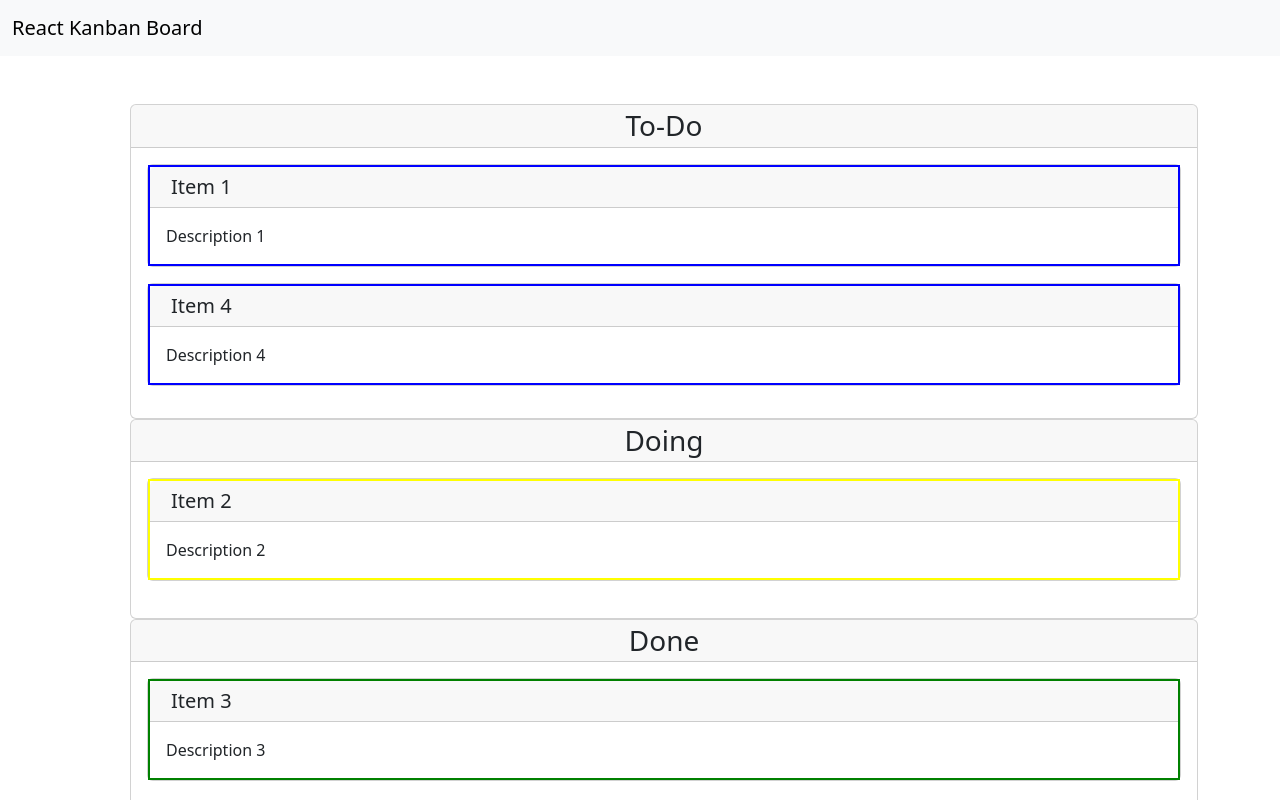
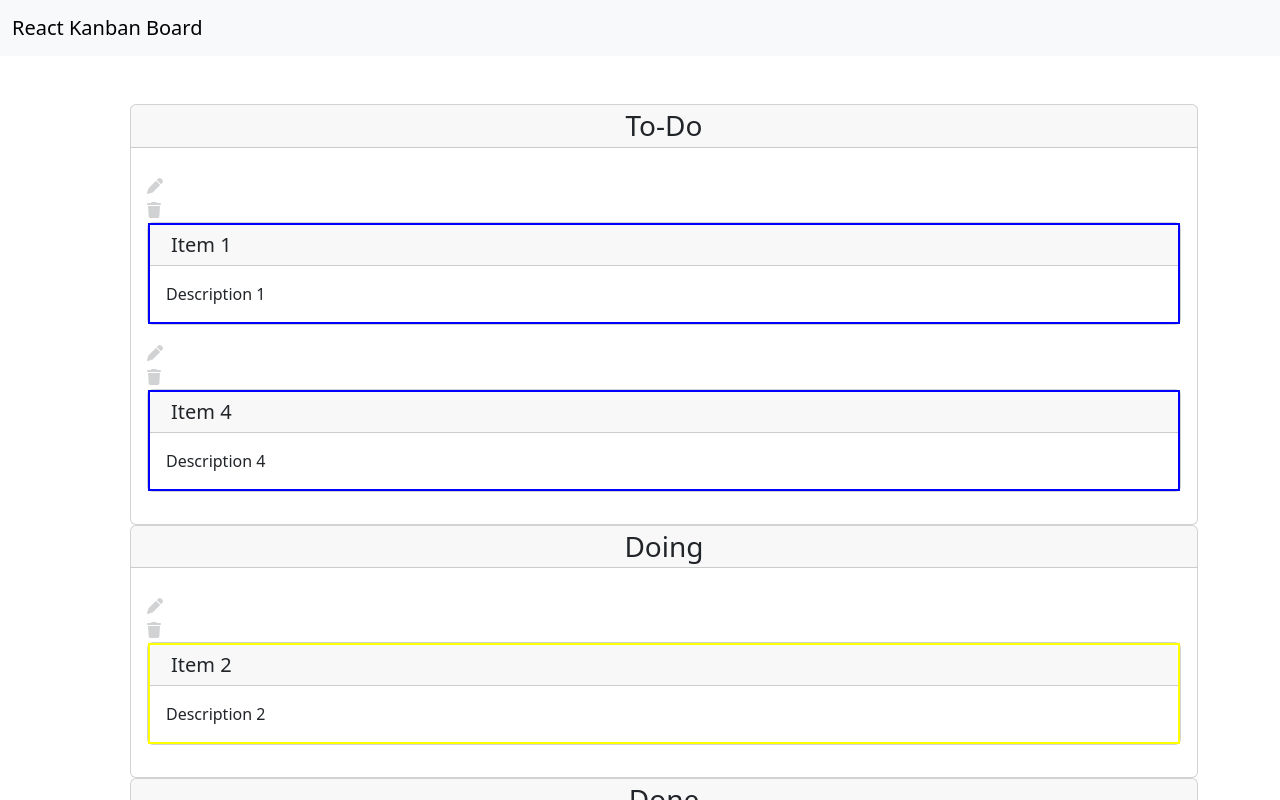
Before and after one commit to Chinmay019/React-Kanban-Board, a React (Vite) app: page / in a window 1280 px wide. Shown: the top 800 px of the page. Built offline with nearby package versions, Linux system fonts and the light colour scheme.

Commit message:
added context and reducer, passing item list as props state

```diff
--- a/src/App.tsx
+++ b/src/App.tsx
@@ -1,14 +1,17 @@
 import './App.css';
 import Board from './components/board/Board';
 import Navbar from './components/navbar/Navbar';
+// import { TasksProvider } from './context/TasksContext';
 
 function App () {
   return (
     <>
+      {/* <TasksProvider> */ }
       <Navbar />
       <div className='container'>
         <Board />
       </div>
+      {/* </TasksProvider> */ }
     </>
   )
 }
--- a/src/components/board/Board.tsx
+++ b/src/components/board/Board.tsx
@@ -1,7 +1,38 @@
+import React, { useState } from "react";
 import { List } from "../list/List";
-import "./Board.css"
+import {ItemProps} from "../../models/Types";
+import "./Board.css";
 
 export default function Board () {
+    const initial : Array<ItemProps> = [
+        {
+          id: "1",
+          title: "Item 1",
+          description: "Description 1",
+          category: "1",
+        },
+        {
+          id: "2",
+          title: "Item 2",
+          description: "Description 2",
+          category: "2",
+        },
+        {
+          id: "3",
+          title: "Item 3",
+          description: "Description 3",
+          category: "3",
+        },
+        {
+          id: "4",
+          title: "Item 4",
+          description: "Description 4",
+          category: "1",
+        },
+      ];
+
+    const [ItemList,setItemList] = useState(initial);
+
     return (
         <>
             {/* <div className="main-board">
@@ -18,13 +49,13 @@ export default function Board () {
                 </div> */}
             <div className="container m-4 grid gap-2 sm:grid-cols-3 box-border">
                 <div className="min-h-[100px] rounded-lg min-w-[150px]">
-                    <List title="To-Do" category="1" />
+                    <List title="To-Do" category="1" items={ItemList} setItemList={setItemList}/>
                 </div>
                 <div className="min-h-[100px] rounded-lg min-w-[150px]">
-                    <List title="Doing" category="2" />
+                    <List title="Doing" category="2" items={ItemList} setItemList={setItemList}/>
                 </div>
                 <div className="min-h-[100px] rounded-lg min-w-[150px]">
-                    <List title="Done" category="3" />
+                    <List title="Done" category="3" items={ItemList} setItemList={setItemList}/>
                 </div>
             </div>
         </>
--- a/src/components/item/Item.css
+++ b/src/components/item/Item.css
@@ -4,6 +4,7 @@
 }
 
 .task {
+    width: 100%;
     position: relative;
     cursor: pointer;
 }
@@ -19,3 +20,24 @@
 .done {
     border: 2px solid green;
 }
+
+.action-items {
+    margin-top: 10px;
+    margin-right: 10px;
+}
+
+.edit-action {
+    opacity: 0.2;
+}
+.edit-action:hover {
+    opacity: 0.4;
+    transform: scale(1.2);
+}
+
+.delete-action {
+    opacity: 0.2;
+}
+.delete-action:hover {
+    opacity: 0.4;
+    transform: scale(1.2);
+}
--- a/src/components/item/Item.tsx
+++ b/src/components/item/Item.tsx
@@ -1,5 +1,8 @@
 import { ItemProps } from "../../models/Types";
 import "./Item.css";
+import { FontAwesomeIcon } from "@fortawesome/react-fontawesome";
+import { faPen, faTrash } from "@fortawesome/free-solid-svg-icons";
+// import { deleteTask } from "../../service/Actions";
 
 export const Item = (props: ItemProps) => {
     const itemName: string = props.title;
@@ -20,8 +23,21 @@ export const Item = (props: ItemProps) => {
     }
 
     return (
-        <div className="task" draggable>
-            <div className="card mb-3">
+        <div id={ props.id } className="task" draggable>
+            <div className="flex">
+                <div className="action-items">
+                    <div className="edit-action">
+                        <FontAwesomeIcon icon={ faPen } />
+                    </div>
+                    <div className="delete-action" onClick={ () => {
+                        if(confirm("Are you sure you want to delete?")){
+                            console.log("deleting task....")
+                        }
+                    } }>
+                        <FontAwesomeIcon icon={ faTrash } />
+                    </div>
+                </div>
+                <div className="card grow mb-3">
                     <div className={ `${itemClass}` }>
                         <div className="card-header">
                             <h5 className="item-header">
@@ -34,5 +50,6 @@ export const Item = (props: ItemProps) => {
                     </div>
                 </div>
             </div>
+        </div>
     )
 }
--- a/src/components/list/List.tsx
+++ b/src/components/list/List.tsx
@@ -1,42 +1,78 @@
-// import React from 'react';
 import { Item } from "../item/Item";
 import "./List.css";
 import { ItemProps } from "../../models/Types";
+import React, { useEffect, useState } from "react";
+// import { getTasks } from "../../service/Actions";
 
 type BoardProps = {
     title: string,
-    category: string
+    category: string,
+    items: ItemProps[],
+    // setItemProps: React.Dispatch<React.SetStateAction<any>>,
+    setItemProps: (params : unknown) => void
 }
 
-const ItemList: Array<ItemProps> = [
-    {
-        id: "1",
-        title: "Item 1",
-        description: "Description 1",
-        category: "1"
-    },
-    {
-        id: "2",
-        title: "Item 2",
-        description: "Description 2",
-        category: "2"
-    },
-    {
-        id: "3",
-        title: "Item 3",
-        description: "Description 3",
-        category: "3"
-    },
-    {
-        id: "4",
-        title: "Item 4",
-        description: "Description 4",
-        category: "1"
-    },
-];
 
-const fetchFilteredTasks = (cat: string): ItemProps[] => {
-    const items = ItemList.filter(item => {
+export const List = (props: BoardProps) => {
+    const ItemList = props.items;
+    const [isModified, setIsModified] = useState(false);
+    const [todoTasks, setToDoTasks] = useState<ItemProps[] | null>(null);
+    const [doingTasks, setDoingTasks] = useState<ItemProps[] | null>(null);
+    const [doneTasks, setDoneTasks] = useState<ItemProps[] | null>(null);
+    let itemDragged: EventTarget;
+    useEffect(() => {
+        setToDoTasks(fetchFilteredTasks("1"));
+        setDoingTasks(fetchFilteredTasks("2"));
+        setDoneTasks(fetchFilteredTasks("3"));
+        console.log("inside useEffect");
+        console.log(ItemList);
+        return () => {
+            console.log("inside cleanup");
+            setIsModified(false);
+        }
+    }, [isModified]);
+
+    const removeElement = (id: string) => {
+        console.log(id);
+        const elem = document.getElementById(id);
+        console.log(elem);
+        return elem?.parentNode?.removeChild(elem);
+    }
+
+    const handleOnDragOver = (e: React.DragEvent) => {
+        e.preventDefault();
+    }
+
+    const handleOnDrag = (e: React.DragEvent, id: string) => {
+        console.log("dragging started");
+        console.log(id);
+        itemDragged = e.target;
+        e.dataTransfer.setData("id", id);
+    }
+
+    const handleOnDrop = (e: React.DragEvent, targetCategory: string) => {
+        const draggedElementId = e.dataTransfer.getData("id") as string;
+        console.log(draggedElementId);
+        const classes = e.target.className;
+        console.log(classes, typeof classes === "string");
+        if (classes.includes("dropzone")) {
+            console.log(itemDragged);
+            // e.target.appendChild(itemDragged);
+            removeElement(draggedElementId);
+            setIsModified(true);
+        }
+        ItemList?.forEach(item => {
+            if (item.id == draggedElementId) {
+                item.category = targetCategory;
+            }
+        })
+        console.log("dragging stopped");
+        console.log(targetCategory);
+        console.log(ItemList);
+    }
+
+    const fetchFilteredTasks = (cat: string): ItemProps[] | null => {
+        const items = ItemList?.filter(item => {
             if (item.category == cat) {
                 return item;
             }
@@ -44,49 +80,28 @@ const fetchFilteredTasks = (cat: string): ItemProps[] => {
         return items;
     }
 
-const handleOnDrag = (e: React.DragEvent, id: string)  => {
-    console.log("dragging started");
-    console.log(id);
-    e.dataTransfer.setData("id", id);
-}
-
-const handleOnDrop = (e: React.DragEvent, targetCategory: string) => {
-    const data = e.dataTransfer.getData("id") as string;
-    console.log(data);
-    console.log("dragging stopped");
-    console.log(targetCategory);
-}
-
-const handleOnDragOver = (e: React.DragEvent) => {
-    e.preventDefault();
-}
-
-export const List = (props: BoardProps) => {
-    const todoTasks = fetchFilteredTasks("1");
-    const doingTasks = fetchFilteredTasks("2");
-    const doneTasks = fetchFilteredTasks("3");
     return (
         <>
-            <div className="container" draggable onDrop={(e) => handleOnDrop(e, props.category)}>
+            <div className="container">
                 <div className="card list-column">
                     <div className="card-header p-1">
                         <h3 className="list-header text-2xl">
                             { props.title }
                         </h3>
                     </div>
-                    <div className="card-body">
-                        { props.category == "1" && todoTasks.map(task => (
-                            <div onDragStart={(e) => handleOnDrag(e, task.id)} onDragOver={ handleOnDragOver }>
+                    <div className="card-body dropzone" onDragOver={ handleOnDragOver } onDrop={ (e) => handleOnDrop(e, props.category) }>
+                        { props.category == "1" && todoTasks?.map(task => (
+                            <div onDragStart={ (e) => handleOnDrag(e, task.id) } onDragOver={ handleOnDragOver }>
                                 <Item key={ task.id } id={ task.id } title={ task.title } description={ task.description } category={ task.category } />
                             </div>
                         )) }
-                        { props.category == "2" && doingTasks.map(task => (
-                            <div onDragStart={(e) => handleOnDrag(e, task.id)} onDragOver={handleOnDragOver}>
+                        { props.category == "2" && doingTasks?.map(task => (
+                            <div onDragStart={ (e) => handleOnDrag(e, task.id) } onDragOver={ handleOnDragOver }>
                                 <Item key={ task.id } id={ task.id } title={ task.title } description={ task.description } category={ task.category } />
                             </div>
                         )) }
-                        { props.category == "3" && doneTasks.map(task => (
-                            <div onDragStart={(e) => handleOnDrag(e, task.id)} onDragOver={handleOnDragOver}>
+                        { props.category == "3" && doneTasks?.map(task => (
+                            <div onDragStart={ (e) => handleOnDrag(e, task.id) } onDragOver={ handleOnDragOver }>
                                 <Item key={ task.id } id={ task.id } title={ task.title } description={ task.description } category={ task.category } />
                             </div>
                         )) }
```
Lines whose indentation alone changed are shown as unchanged.
